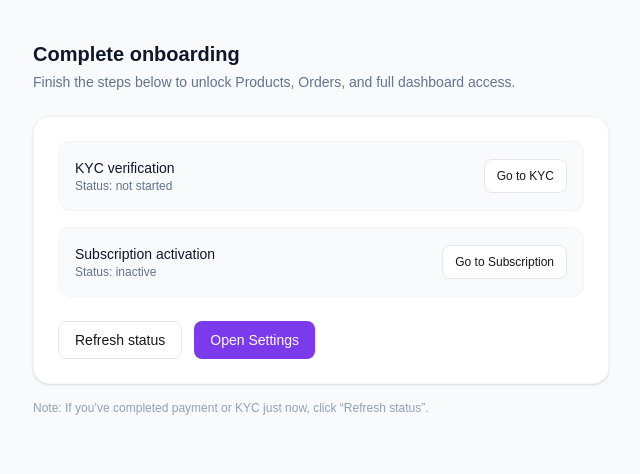
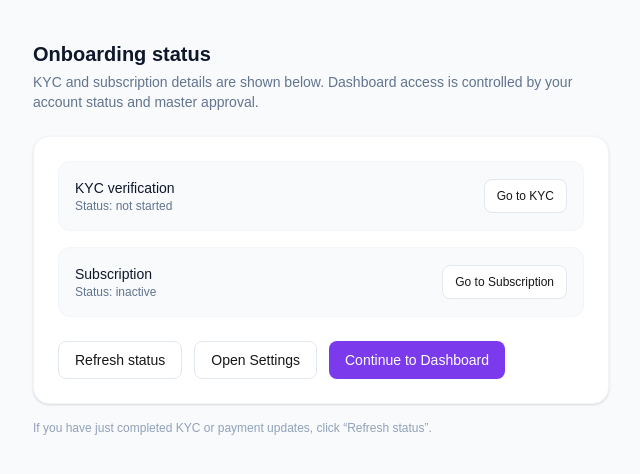
Before and after one commit to letzshopy/vendor-dashboard, a Next.js app: page /onboarding in a window 1280 px wide. Shown: the top 474 px of the page, without its empty margins (319-959 px from the left). Built offline with nearby package versions, Linux system fonts and the light colour scheme; no server answers.

Commit message:
Fix onboarding gate to allow new vendors and block only expired subscriptions

```diff
--- a/middleware.ts
+++ b/middleware.ts
@@ -69,6 +69,43 @@ async function getLockedFromMaster(req: NextRequest): Promise<boolean> {
   }
 }
 
+type OnboardingStatusResponse = {
+  ok?: boolean;
+  kyc_status?: "not_started" | "in_review" | "approved" | "rejected";
+  subscription_status?:
+    | "inactive"
+    | "payment_submitted"
+    | "active"
+    | "suspended"
+    | "expired";
+};
+
+async function getOnboardingStatus(
+  req: NextRequest
+): Promise<OnboardingStatusResponse | null> {
+  try {
+    const statusUrl = req.nextUrl.clone();
+    statusUrl.pathname = "/api/onboarding/status";
+    statusUrl.search = "";
+
+    const r = await fetch(statusUrl.toString(), {
+      headers: {
+        cookie: req.headers.get("cookie") || "",
+      },
+      cache: "no-store",
+    });
+
+    if (!r.ok) {
+      return null;
+    }
+
+    const data = (await r.json().catch(() => ({}))) as OnboardingStatusResponse;
+    return data || null;
+  } catch {
+    return null;
+  }
+}
+
 export async function middleware(req: NextRequest) {
   const { pathname } = req.nextUrl;
 
@@ -106,7 +143,7 @@ export async function middleware(req: NextRequest) {
     return NextResponse.redirect(url);
   }
 
-  // Vendor lock gate - source of truth = MASTER vendor detail API
+  // 1) Manual master lock is the primary gate for new vendors
   const locked = await getLockedFromMaster(req);
 
   if (locked) {
@@ -116,36 +153,22 @@ export async function middleware(req: NextRequest) {
     return NextResponse.redirect(url);
   }
 
-  // Existing onboarding/subscription gate
-  try {
-    const statusUrl = req.nextUrl.clone();
-    statusUrl.pathname = "/api/onboarding/status";
-    statusUrl.search = "";
+  // 2) Automatic onboarding/subscription gate:
+  // Allow dashboard for inactive / payment_submitted / active / suspended.
+  // Block only when subscription is EXPIRED.
+  const status = await getOnboardingStatus(req);
 
-    const r = await fetch(statusUrl.toString(), {
-      headers: { cookie: req.headers.get("cookie") || "" },
-      cache: "no-store",
-    });
-
-    const data = await r.json().catch(() => ({}));
-
-    const kycOk = data?.kyc_status === "approved";
-    const subOk = data?.subscription_status === "active";
-
-    if (!kycOk || !subOk) {
-      const url = req.nextUrl.clone();
-      url.pathname = "/onboarding";
-      url.searchParams.set("next", pathname);
-      return NextResponse.redirect(url);
-    }
-
-    return NextResponse.next();
-  } catch {
+  if (status?.subscription_status === "expired") {
     const url = req.nextUrl.clone();
     url.pathname = "/onboarding";
     url.searchParams.set("next", pathname);
     return NextResponse.redirect(url);
   }
+
+  // 3) Fail open:
+  // If onboarding API fails or status is unavailable, do NOT block dashboard.
+  // Manual lock remains the source of truth for first-stage access.
+  return NextResponse.next();
 }
 
 export const config = {
--- a/src/app/api/onboarding/status/route.ts
+++ b/src/app/api/onboarding/status/route.ts
@@ -13,7 +13,9 @@ export async function GET() {
     }
 
     const base = (await getWpBaseUrl()).replace(/\/$/, "");
-    const r = await fetch(`${base}/wp-json/letz/v1/onboarding/status?_ts=${Date.now()}`, {
+    const url = `${base}/wp-json/letz/v1/onboarding/status?_ts=${Date.now()}`;
+
+    const r = await fetch(url, {
       headers: {
         "x-letz-auth": TOKEN,
       },
@@ -21,16 +23,22 @@ export async function GET() {
     });
 
     const text = await r.text();
+
     let json: any = null;
     try {
       json = JSON.parse(text);
-    } catch {}
+    } catch {
+      json = null;
+    }
 
     if (!r.ok) {
       return NextResponse.json(
         {
           ok: false,
-          error: json?.message || json?.error || "Failed to fetch onboarding status",
+          error:
+            json?.message ||
+            json?.error ||
+            "Failed to fetch onboarding status",
           details: json || text,
         },
         { status: r.status || 500 }
--- a/src/app/onboarding/page.tsx
+++ b/src/app/onboarding/page.tsx
@@ -64,7 +64,10 @@ export default function OnboardingPage() {
 
       setStatus(j || {});
 
-      if (j?.kyc_status === "approved" && j?.subscription_status === "active") {
+      // Only force stay on this page when subscription is expired.
+      // For new vendors (inactive) and all other non-expired states,
+      // dashboard access is allowed if master hasn't locked them.
+      if (j?.subscription_status && j.subscription_status !== "expired") {
         router.replace(nextPath);
         router.refresh();
       }
@@ -81,18 +84,21 @@ export default function OnboardingPage() {
     // eslint-disable-next-line react-hooks/exhaustive-deps
   }, []);
 
+  const subExpired = status?.subscription_status === "expired";
   const kycOk = status?.kyc_status === "approved";
-  const subOk = status?.subscription_status === "active";
+  const subActive = status?.subscription_status === "active";
 
   return (
     <div className="min-h-screen bg-slate-50 px-4 py-10">
       <div className="mx-auto max-w-xl">
         <h1 className="text-xl font-semibold text-slate-900">
-          Complete onboarding
+          {subExpired ? "Subscription renewal required" : "Onboarding status"}
         </h1>
+
         <p className="mt-1 text-sm text-slate-500">
-          Finish the steps below to unlock Products, Orders, and full dashboard
-          access.
+          {subExpired
+            ? "Your subscription has expired. Renew it to restore full dashboard access."
+            : "KYC and subscription details are shown below. Dashboard access is controlled by your account status and master approval."}
         </p>
 
         <div className="mt-6 space-y-4 rounded-2xl border border-slate-100 bg-white p-6 shadow-sm">
@@ -109,16 +115,14 @@ export default function OnboardingPage() {
               />
 
               <Step
-                title="Subscription activation"
-                statusText={prettySubscriptionStatus(
-                  status?.subscription_status
-                )}
-                ok={subOk}
+                title="Subscription"
+                statusText={prettySubscriptionStatus(status?.subscription_status)}
+                ok={subActive}
                 actionLabel="Go to Subscription"
                 onAction={() => router.push("/settings?tab=subscription")}
               />
 
-              <div className="flex gap-3 pt-2">
+              <div className="flex flex-wrap gap-3 pt-2">
                 <button
                   onClick={load}
                   className="rounded-lg border border-slate-200 bg-white px-4 py-2 text-sm hover:bg-slate-50"
@@ -128,18 +132,26 @@ export default function OnboardingPage() {
 
                 <button
                   onClick={() => router.push("/settings?tab=profile")}
-                  className="rounded-lg bg-[#7c3aed] px-4 py-2 text-sm text-white hover:bg-[#6d28d9]"
+                  className="rounded-lg border border-slate-200 bg-white px-4 py-2 text-sm hover:bg-slate-50"
                 >
                   Open Settings
                 </button>
+
+                {!subExpired && (
+                  <button
+                    onClick={() => router.push(nextPath)}
+                    className="rounded-lg bg-[#7c3aed] px-4 py-2 text-sm text-white hover:bg-[#6d28d9]"
+                  >
+                    Continue to Dashboard
+                  </button>
+                )}
               </div>
             </>
           )}
         </div>
 
         <p className="mt-4 text-xs text-slate-400">
-          Note: If you’ve completed payment or KYC just now, click “Refresh
-          status”.
+          If you have just completed KYC or payment updates, click “Refresh status”.
         </p>
       </div>
     </div>
--- a/src/components/LockedDashboardRedirect.tsx
+++ b/src/components/LockedDashboardRedirect.tsx
@@ -14,7 +14,7 @@ export default function LockedDashboardRedirect({ locked }: Props) {
   useEffect(() => {
     if (!locked) return;
 
-    // ✅ When locked, allow any Settings tab/page
+    // When locked, allow any Settings tab/page
     const isAllowed = pathname.startsWith("/settings");
 
     if (!isAllowed) {
```
